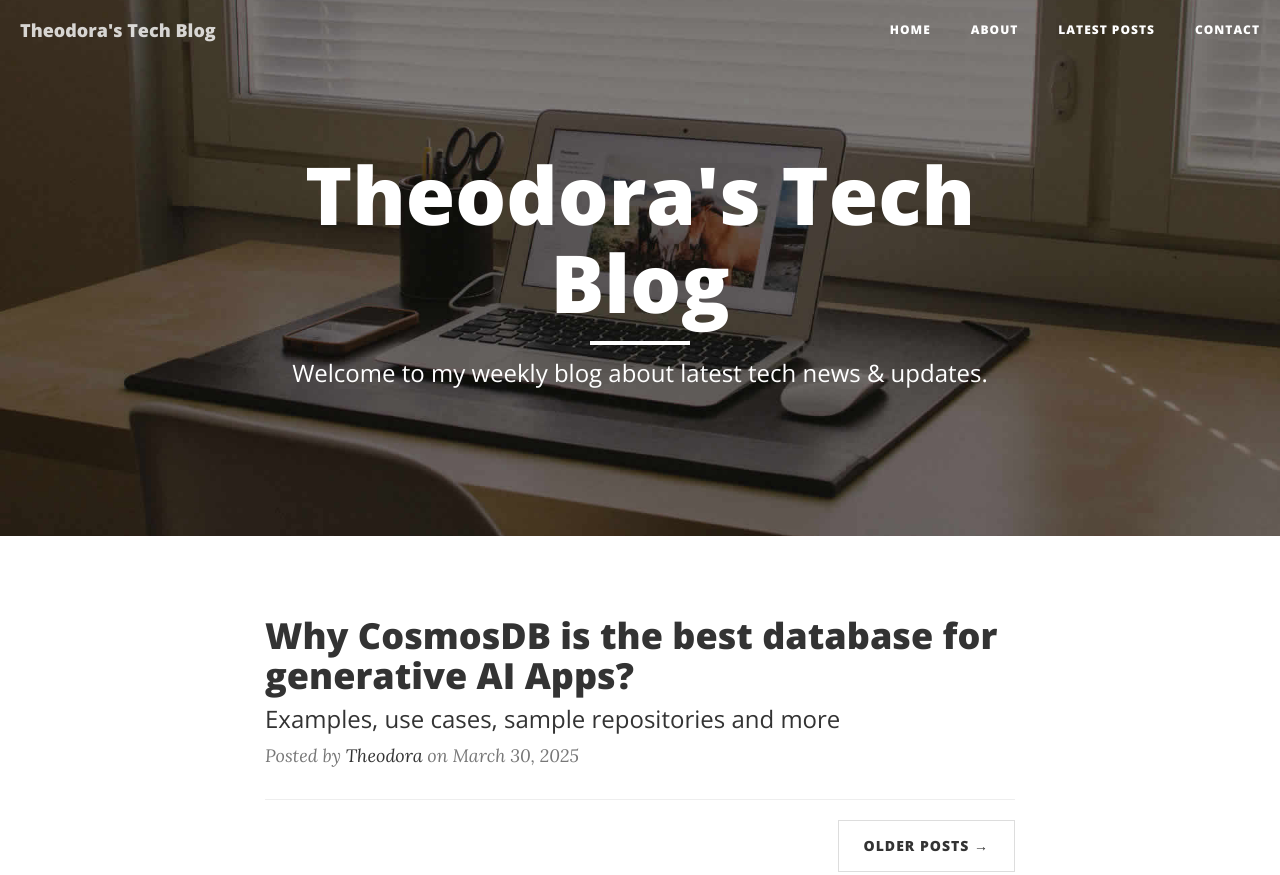
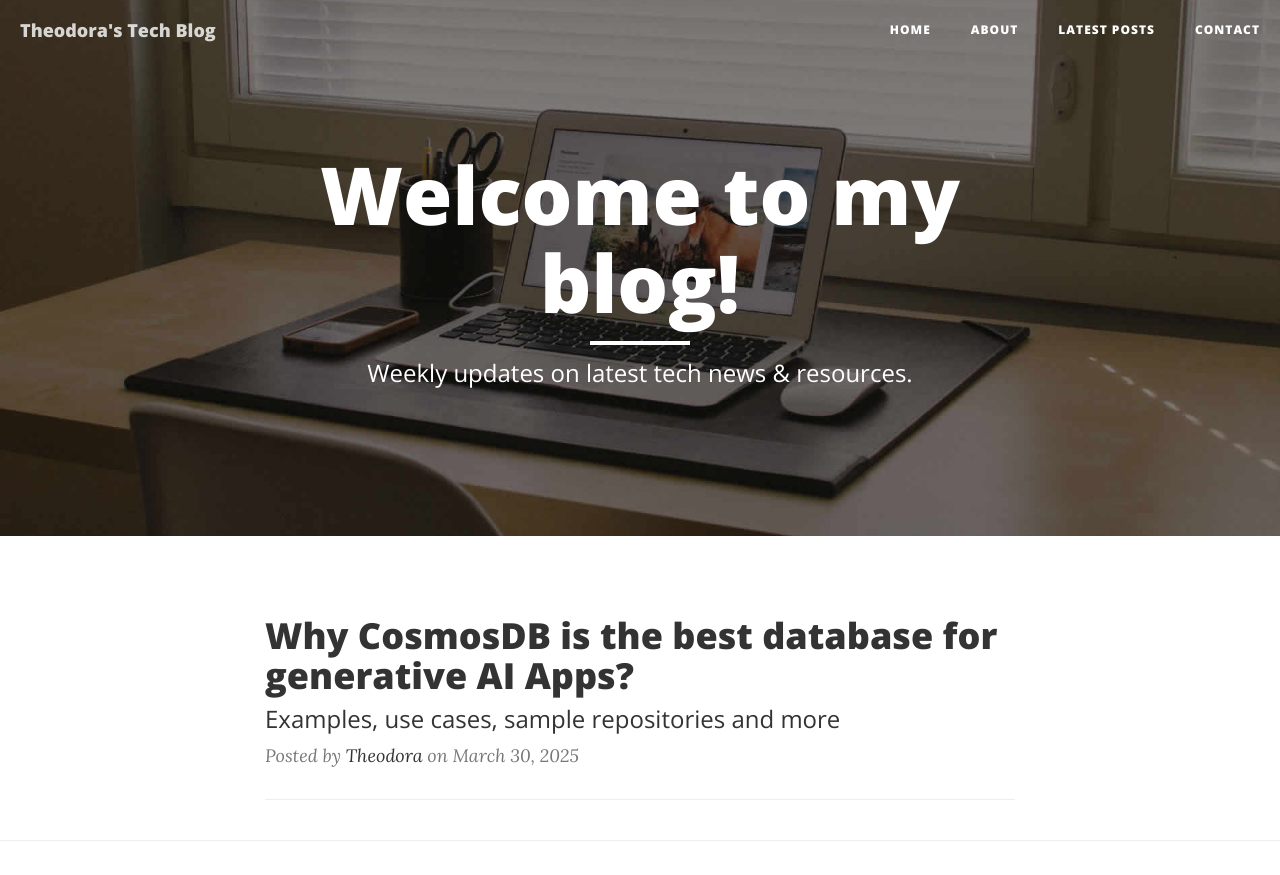
Before and after one commit to th-kyr/theodora, a website: page index.html in a window 1280 px wide. Shown: the top 875 px of the page. Drawn offline with nearby package versions, Linux system fonts and the light colour scheme.

Commit message:
Update index.html

```diff
--- a/index.html
+++ b/index.html
@@ -74,9 +74,9 @@
             <div class="row">
                 <div class="col-lg-8 col-lg-offset-2 col-md-10 col-md-offset-1">
                     <div class="site-heading">
-                        <h1>Theodora's Tech Blog</h1>
+                        <h1>Welcome to my blog!</h1>
                         <hr class="small">
-                        <span class="subheading">Welcome to my weekly blog about latest tech news & updates.</span>
+                        <span class="subheading">Weekly updates on latest tech news & resources.</span>
                     </div>
                 </div>
             </div>
@@ -133,12 +133,12 @@
                     <p class="post-meta">Posted by <a href="#">Start Bootstrap</a> on July 8, 2014</p>
                 </div>
                 <hr>
-                <!-- Pager -->
+                <!-- Pager
                 <ul class="pager">
                     <li class="next">
                         <a href="#">Older Posts &rarr;</a>
                     </li>
-                </ul>
+                </ul> -->
             </div>
         </div>
     </div>
```
